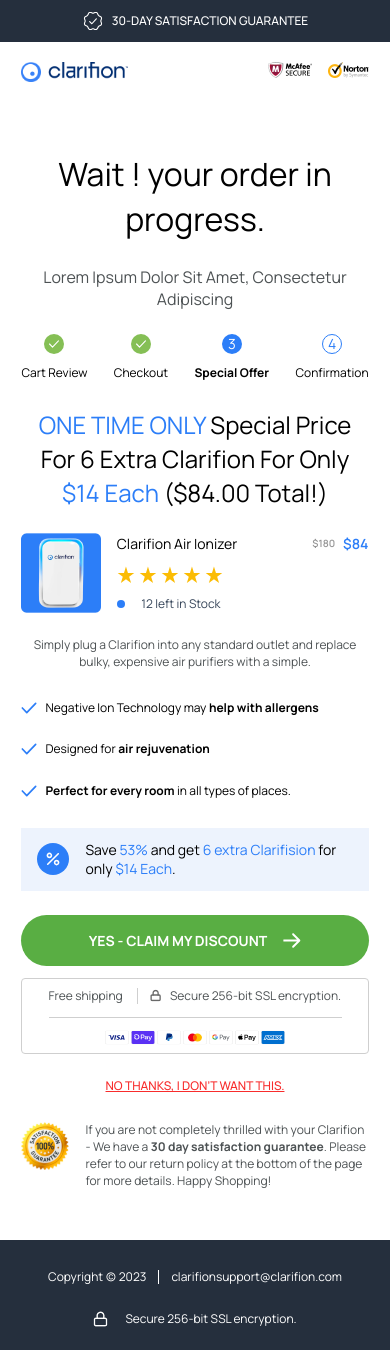
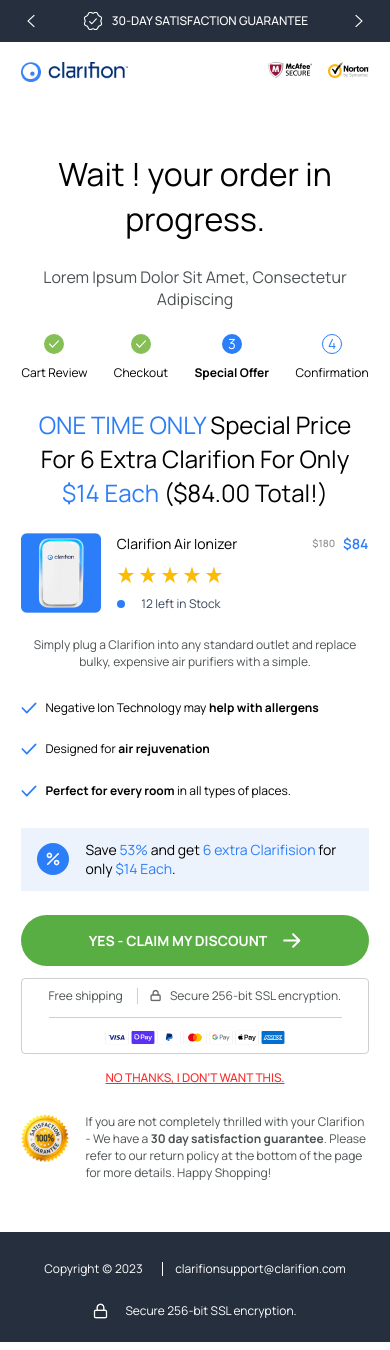
Before and after one commit to sebalp100/clarifion-react, a React (Vite) app: page / in a window 390 px wide. Built offline with nearby package versions, Linux system fonts and the light colour scheme.

Commit message:
Update mobile design

```diff
--- a/src/components/Footer.jsx
+++ b/src/components/Footer.jsx
@@ -2,7 +2,7 @@
   return (
     <div className="bg-[#252F3D] py-[20px] gap-4 sm:h-[88px] text-[12px] leading-[18px] sm:text-base flex flex-wrap items-center px-[8.4%] sm:px-[8.44%] text-white justify-center sm:justify-between">
       <div className="flex gap-3 py-[8px] sm:py-0 sm:gap-4 items-center justify-between">
-        <span>Copyright (c) 2023</span>
+        <span className="min-w-[106px]">Copyright (c) 2023</span>
         <span className="bg-white h-[14px] sm:h-6 w-[1px]"></span>
         <span>clarifionsupport@clarifion.com</span>
       </div>
--- a/src/components/Header.jsx
+++ b/src/components/Header.jsx
@@ -1,10 +1,16 @@
 const Header = () => {
   return (
     <header className="flex font-medium text-[12px] leading-3 h-[42px] sm:h-[50px] justify-around items-center bg-[#252F3D] text-white">
+      <img src="images/arrowtop.svg" className="md:hidden" alt="right arrow" />
       <div className="flex justify-center items-center gap-2">
         <img src="images/check.svg" alt="checkmark" />
         <span>30-DAY SATISFACTION GUARANTEE</span>
       </div>
+      <img
+        src="images/arrowtop.svg"
+        className="rotate-180 md:hidden"
+        alt="left arrow"
+      />
       <div className="hidden md:flex justify-center items-center gap-2">
         <img src="images/ph_truck-lighttruck.svg" alt="" />
         Free delivery on orders over $40.00
--- a/src/pages/Homepage.jsx
+++ b/src/pages/Homepage.jsx
@@ -235,7 +235,7 @@
             </div>
             <a
               href="#"
-              className="text-[#F82C2C] text-center uppercase text-[12px] sm:text-[18px] leading-[24.59px] font-medium underline mt-[20px]"
+              className="text-[#F82C2C] text-center uppercase text-[12px] sm:text-[18px] leading-[24.59px] font-medium underline mt-[12px] md:mt-[20px]"
             >
               No thanks, I don’t want this.
             </a>
```
Also changed, not shown: public/images/arrowtop.svg (added).
